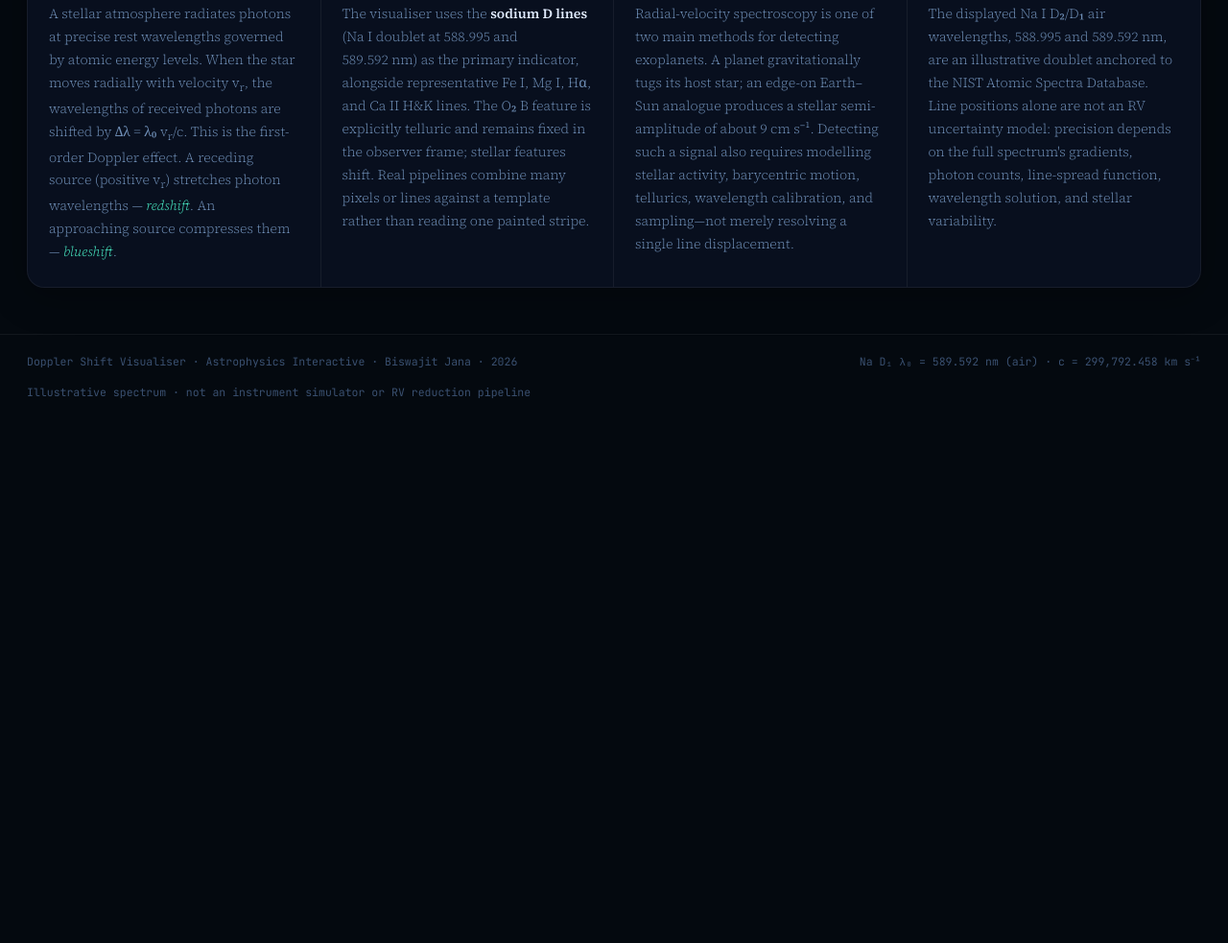
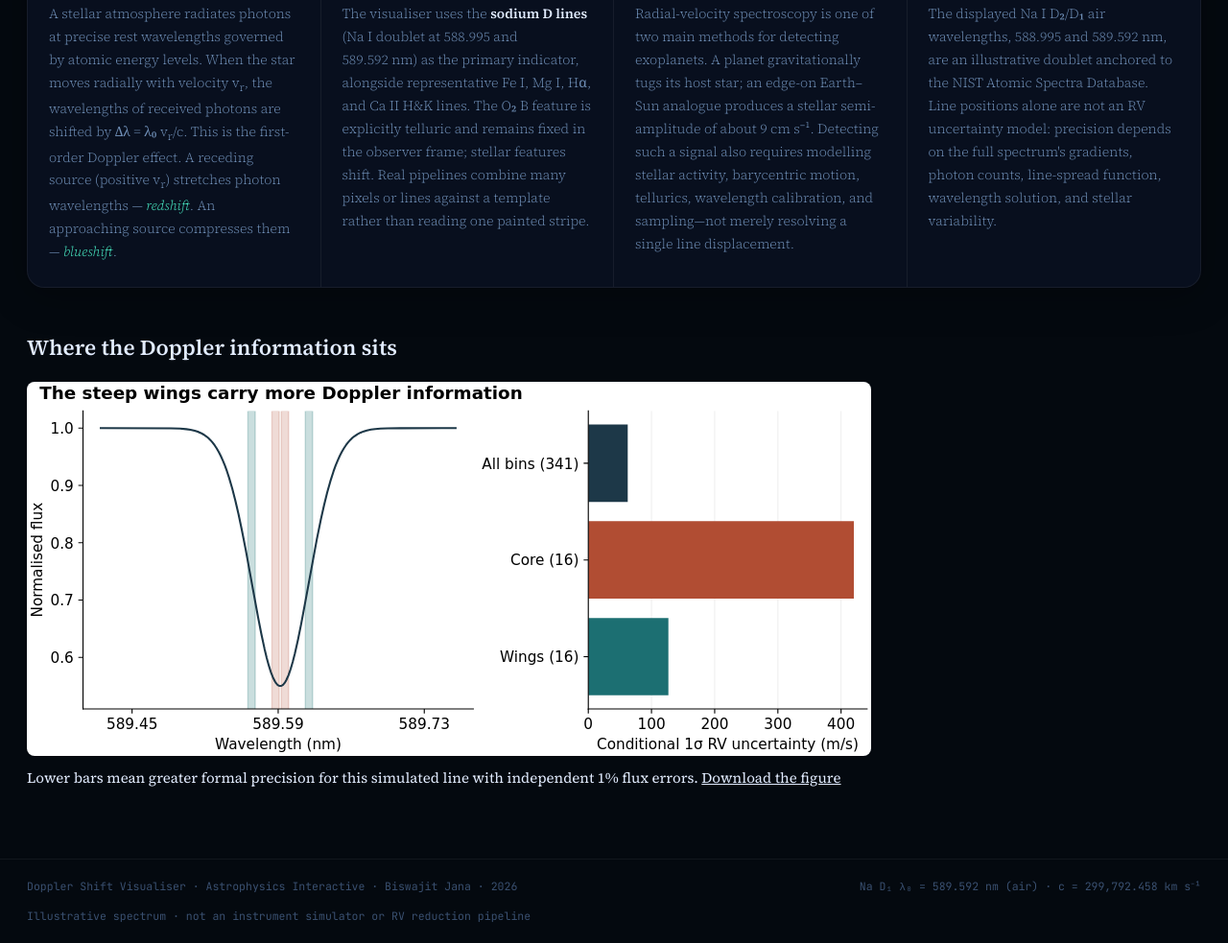
Before and after one commit to Biswajit1999/doppler-shift-visualiser, a website: page web/index.html in a window 1280 px wide. Shown: the part 1652-2635 px from the top of the page at 96% size. Before the commit the page ends 2088 px from the top, so only its background shows below. Drawn offline with nearby package versions, Linux system fonts and the light colour scheme; a web font is replaced by a local one.

Commit message:
Expose the radial-velocity information figure in the browser lab

```diff
--- a/web/index.html
+++ b/web/index.html
@@ -255,6 +255,13 @@
       </div>
     </div>
 
+    <section class="rv-evidence" aria-labelledby="rv-evidence-title">
+      <h2 id="rv-evidence-title">Where the Doppler information sits</h2>
+      <figure>
+        <img src="rv-information.svg" loading="lazy" width="880" height="390" alt="A simulated absorption line and a comparison of radial-velocity uncertainty for core, wing and full-spectrum masks.">
+        <figcaption>Lower bars mean greater formal precision for this simulated line with independent 1% flux errors. <a href="rv-information.svg" download>Download the figure</a></figcaption>
+      </figure>
+    </section>
   </main>
 
   <footer class="site-footer">
--- a/web/style.css
+++ b/web/style.css
@@ -399,3 +399,24 @@ input[type="range"]::-webkit-slider-thumb:hover {
   .context-block:last-child { border-bottom: none; }
   .site-footer { flex-direction: column; align-items: flex-start; }
 }
+.rv-evidence {
+  padding: 1.5rem 0;
+}
+.rv-evidence figure {
+  margin: 1rem 0 0;
+  max-width: 880px;
+}
+.rv-evidence img {
+  display: block;
+  width: 100%;
+  height: auto;
+  border-radius: 8px;
+}
+.rv-evidence figcaption {
+  margin-top: .65rem;
+  line-height: 1.6;
+}
+.rv-evidence a {
+  color: inherit;
+  text-decoration: underline;
+}
```
